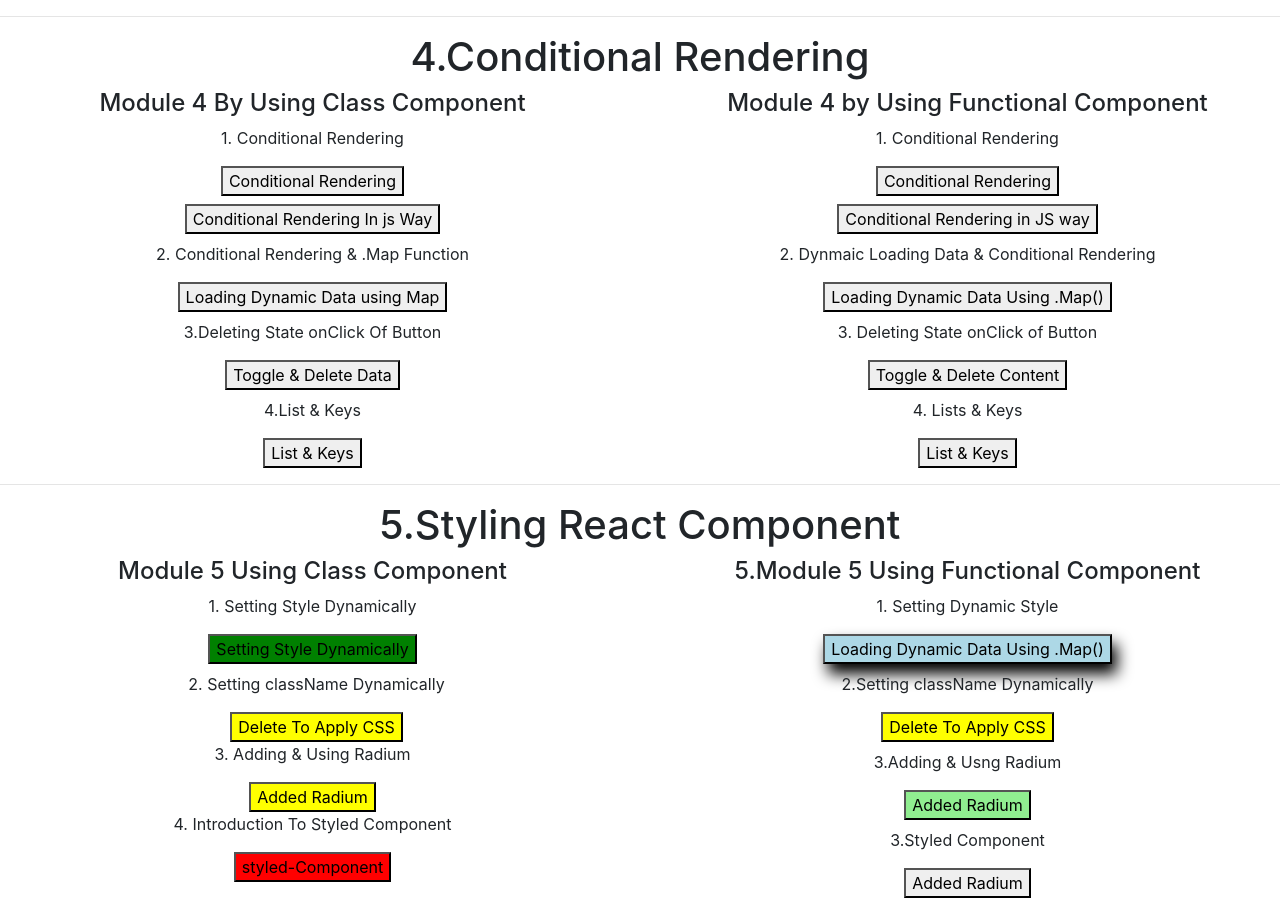
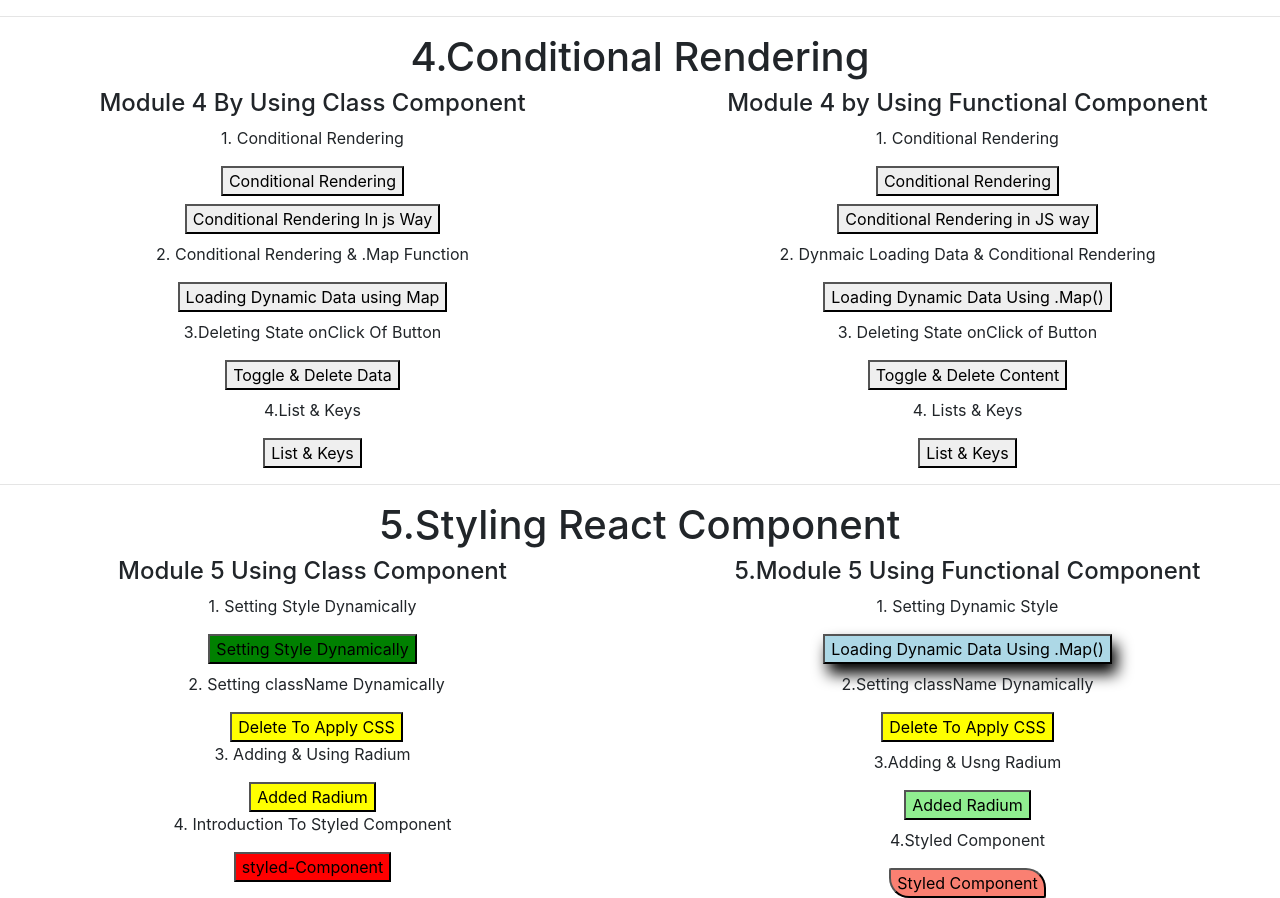
Before and after one commit to HusnainK721/my-first-app, a React (Create React App) app: page / in a window 1280 px wide. Built offline with nearby package versions, Linux system fonts and the light colour scheme.

Commit message:
impl styled component

```diff
--- a/src/Component/Module-5-StylingReactCompAndElement/StylingReactInFunctional/D-IntroductionToStyledComponent/IntroductionToStyledComponentParentF.jsx
+++ b/src/Component/Module-5-StylingReactCompAndElement/StylingReactInFunctional/D-IntroductionToStyledComponent/IntroductionToStyledComponentParentF.jsx
@@ -1,6 +1,18 @@
 import React, { useState } from "react";
+import styled from "styled-components";
 import { v4 as uuidv4 } from "uuid";
+
 import { IntroductionToStyledComponentChildF } from "./IntroductionToStyledComponentChildF";
+const StyledButton = styled.button`
+  background-color: salmon;
+  color: black;
+  border-radius: 2px 20px 2px 20px;
+  &:hover {
+    background-color: black;
+    color: salmon;
+  }
+`;
+
 export const IntroductionToStyledComponentParentF = () => {
   const defaultPerson = [
     { id: uuidv4(), name: "Rehan", age: 20 },
@@ -50,8 +62,8 @@ export const IntroductionToStyledComponentParentF = () => {
 
   return (
     <div className="mt-2">
-      <p>3.Styled Component </p>
-      <button onClick={toggleNameHandler}>Added Radium</button>
+      <p>4.Styled Component </p>
+      <StyledButton onClick={toggleNameHandler}>Styled Component</StyledButton>
 
       {person}
     </div>
```
Also changed, not shown: 1 other file (tests, documents, lock files or other folders).
